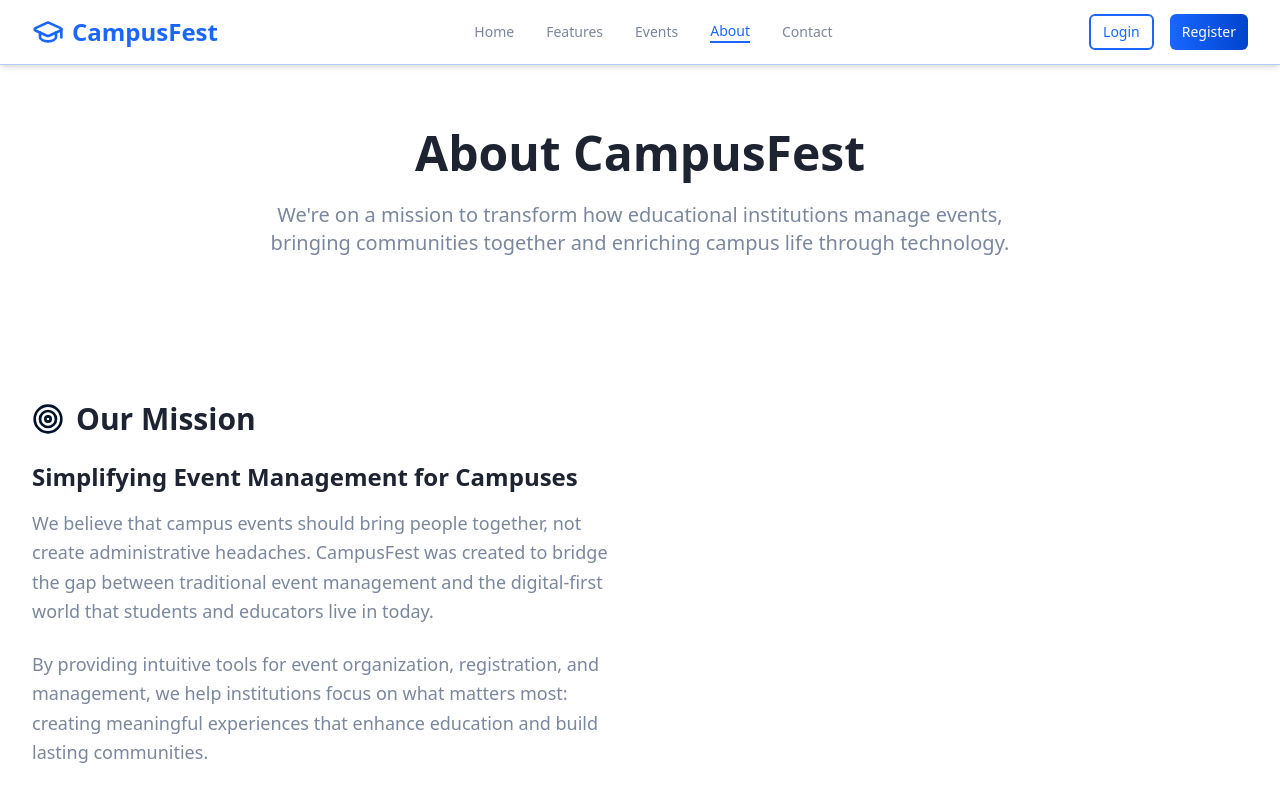
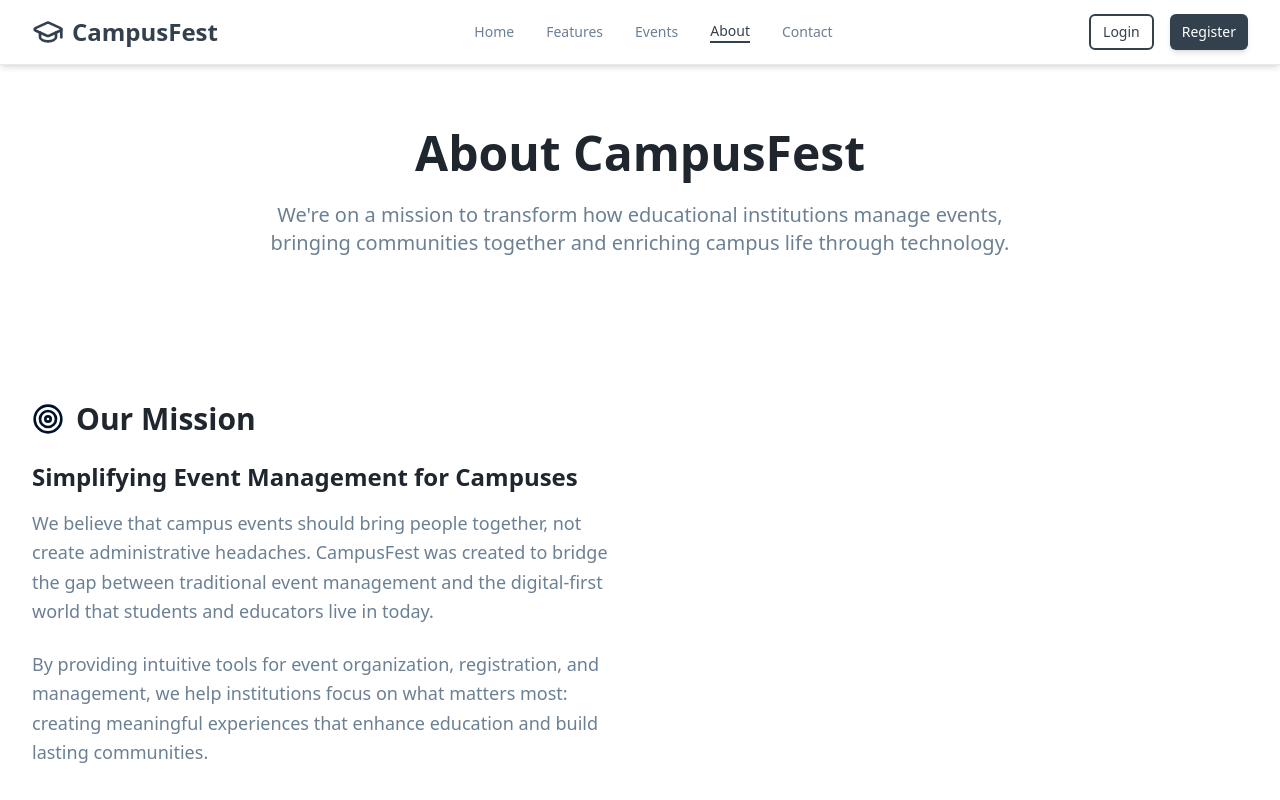
Before and after one commit to Hetvi-css/eventwave-campus, a React (Vite) app: page /about in a window 1280 px wide. Shown: the top 800 px of the page. Built offline with nearby package versions, Linux system fonts and the light colour scheme.

Commit message:
Revert color changes
Reverted the color scheme to a more subtle and professional palette.

```diff
--- a/src/components/Hero.tsx
+++ b/src/components/Hero.tsx
@@ -12,7 +12,7 @@ const Hero = () => {
           alt="Campus Life"
           className="w-full h-full object-cover"
         />
-        <div className="absolute inset-0 bg-gradient-to-r from-campus-primary/85 to-campus-accent/75"></div>
+        <div className="absolute inset-0 bg-gradient-to-r from-campus-primary/75 to-campus-primary-dark/65"></div>
       </div>
 
       {/* Hero Content */}
@@ -27,7 +27,7 @@ const Hero = () => {
           {/* Main Heading */}
           <h1 className="text-4xl md:text-6xl lg:text-7xl font-bold text-campus-white mb-6 leading-tight">
             Your Campus,{' '}
-            <span className="bg-gradient-to-r from-campus-white to-campus-secondary bg-clip-text text-transparent">
+            <span className="bg-gradient-to-r from-campus-white to-campus-accent bg-clip-text text-transparent">
               Your Events
             </span>
           </h1>
--- a/src/components/ui/button.tsx
+++ b/src/components/ui/button.tsx
@@ -15,12 +15,12 @@ const buttonVariants = cva(
         outline:
           "border-2 border-campus-primary text-campus-primary bg-transparent hover:bg-campus-primary hover:text-campus-white",
         secondary:
-          "bg-campus-secondary text-campus-text hover:bg-campus-secondary/80 hover:shadow-md",
+          "bg-campus-secondary text-campus-text hover:bg-campus-secondary/90 hover:shadow-md",
         ghost: "text-campus-primary hover:bg-campus-primary-light hover:text-campus-primary-dark",
         link: "text-campus-primary underline-offset-4 hover:underline",
-        hero: "bg-gradient-to-r from-campus-primary to-campus-accent text-campus-white hover:shadow-xl transform hover:-translate-y-1 text-base font-semibold",
-        cta: "bg-gradient-to-r from-campus-primary to-campus-primary-dark text-campus-white hover:shadow-xl transform hover:scale-105 font-medium",
-        accent: "bg-campus-accent text-campus-white hover:bg-campus-accent/90 shadow-lg hover:shadow-xl transform hover:-translate-y-0.5",
+        hero: "bg-gradient-to-r from-campus-primary to-campus-primary-dark text-campus-white hover:shadow-lg transform hover:-translate-y-1 text-base font-semibold",
+        cta: "bg-campus-primary text-campus-white hover:bg-campus-primary-dark shadow-md hover:shadow-lg transform hover:scale-105 font-medium",
+        accent: "bg-campus-accent text-campus-white hover:bg-campus-accent/90 shadow-md hover:shadow-lg transform hover:-translate-y-0.5",
       },
       size: {
         default: "h-10 px-4 py-2",
--- a/src/index.css
+++ b/src/index.css
@@ -15,40 +15,40 @@
     --popover: 0 0% 100%;
     --popover-foreground: 213 100% 8%;
 
-    --primary: 220 100% 55%;
+    --primary: 210 20% 25%;
     --primary-foreground: 0 0% 100%;
-    --primary-light: 220 100% 85%;
-    --primary-glow: 220 100% 70%;
+    --primary-light: 210 20% 92%;
+    --primary-glow: 210 20% 60%;
 
-    --secondary: 45 100% 95%;
-    --secondary-foreground: 220 25% 15%;
+    --secondary: 210 15% 96%;
+    --secondary-foreground: 210 20% 25%;
 
     --muted: 210 40% 96%;
     --muted-foreground: 215 16% 47%;
 
-    --accent: 160 100% 95%;
-    --accent-foreground: 160 100% 30%;
+    --accent: 210 15% 94%;
+    --accent-foreground: 210 20% 30%;
 
     --destructive: 0 84% 60%;
     --destructive-foreground: 0 0% 100%;
 
     --border: 214 32% 91%;
     --input: 214 32% 91%;
-    --ring: 220 100% 55%;
+    --ring: 210 20% 25%;
 
-    /* CampusFest specific tokens - Enhanced Color Palette */
-    --campus-primary: 220 100% 55%;
-    --campus-primary-light: 220 100% 85%;
-    --campus-primary-dark: 220 100% 40%;
-    --campus-secondary: 45 100% 60%;
-    --campus-accent: 160 100% 50%;
+    /* CampusFest specific tokens - Subtle Color Palette */
+    --campus-primary: 210 20% 25%;
+    --campus-primary-light: 210 20% 92%;
+    --campus-primary-dark: 210 20% 15%;
+    --campus-secondary: 45 15% 88%;
+    --campus-accent: 210 15% 70%;
     --campus-white: 0 0% 100%;
-    --campus-gray: 210 15% 96%;
-    --campus-text: 220 25% 15%;
-    --campus-text-light: 220 15% 55%;
-    --campus-success: 142 76% 36%;
-    --campus-warning: 38 92% 50%;
-    --campus-error: 0 84% 60%;
+    --campus-gray: 210 10% 96%;
+    --campus-text: 210 20% 15%;
+    --campus-text-light: 210 15% 50%;
+    --campus-success: 142 35% 45%;
+    --campus-warning: 38 50% 55%;
+    --campus-error: 0 50% 55%;
 
     /* Gradients */
     --gradient-hero: linear-gradient(135deg, hsl(var(--campus-primary)), hsl(var(--campus-accent)));
@@ -57,10 +57,10 @@
     --gradient-accent: linear-gradient(90deg, hsl(var(--campus-secondary)), hsl(var(--campus-accent)));
 
     /* Shadows */
-    --shadow-card: 0 4px 20px hsl(var(--campus-primary) / 0.15);
-    --shadow-button: 0 4px 20px hsl(var(--campus-primary) / 0.4);
-    --shadow-hero: 0 8px 40px hsl(var(--campus-primary) / 0.25);
-    --shadow-accent: 0 4px 16px hsl(var(--campus-accent) / 0.3);
+    --shadow-card: 0 4px 16px hsl(var(--campus-primary) / 0.08);
+    --shadow-button: 0 4px 16px hsl(var(--campus-primary) / 0.2);
+    --shadow-hero: 0 8px 32px hsl(var(--campus-primary) / 0.15);
+    --shadow-accent: 0 4px 12px hsl(var(--campus-accent) / 0.2);
 
     /* Animations */
     --transition-smooth: all 0.3s cubic-bezier(0.4, 0, 0.2, 1);
```
